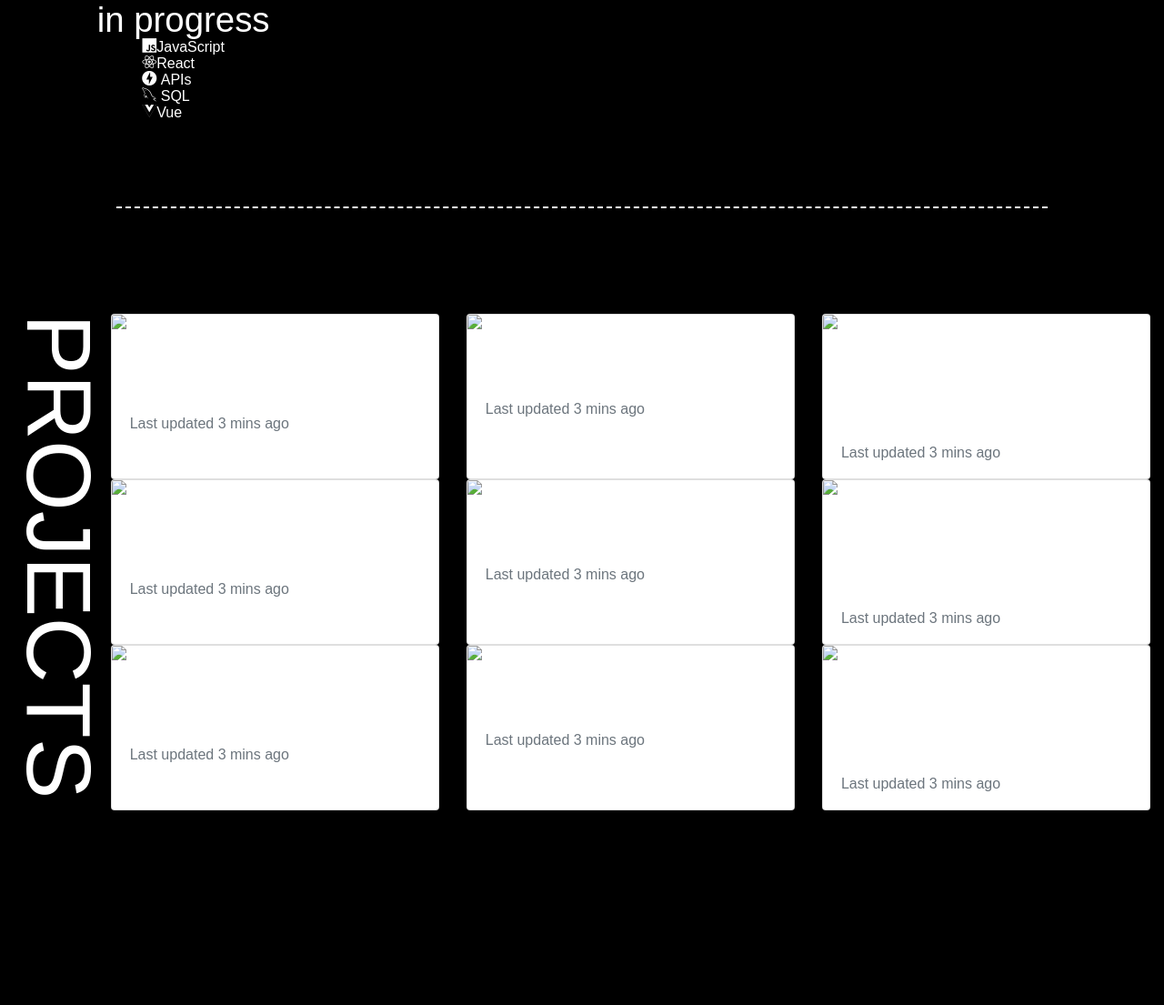
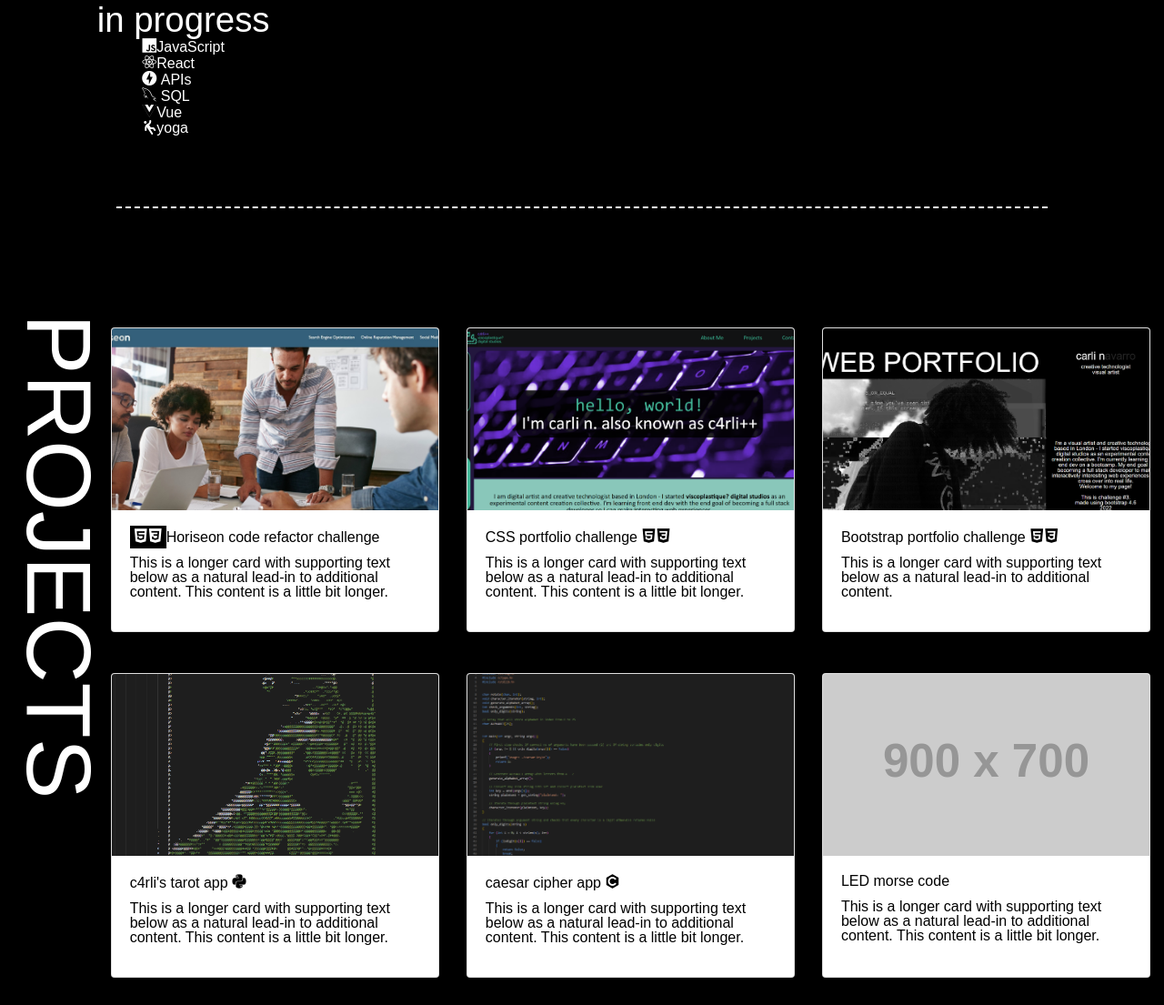
Before and after one commit to c4rli/Bootcamp-Challenge-3-Bootstrap-Portfolio, a plain HTML site: page index.html in a window 1280 px wide. Shown: the part 1571-2676 px from the top of the page at 91% size. Before the commit the page ends 2616 px from the top, so only its background shows below. Drawn offline with nearby package versions, Linux system fonts and the light colour scheme; placeholder pictures from the web are drawn by us.

Commit message:
Add new cards with titles and images, add language icons to project cards

```diff
--- a/assets/css/style.css
+++ b/assets/css/style.css
@@ -1,5 +1,6 @@
 :root {
-
+/*  */
+--variable:#000000;
 }
 
 body {
@@ -33,13 +34,17 @@ nav img {
     display: block;
 }
 
+.nav-spacer {
+    flex: 0 0 100px;
+}
+
 #testing1 {
 display: flex;
 flex-direction: column;
 
 }
 
-#section-home, #section-skills {
+#section-home, #section-skills, #section-projects {
     height: 100vh;
     display: flex;
     flex-direction: column;
@@ -124,7 +129,7 @@ hr {
     height: 33%;
 }
 
-#skills-container{
+#skills-container, #projects-container{
     flex: 1 1 auto;
 }
 
@@ -136,6 +141,42 @@ hr {
     font-size: 100px;
     writing-mode: vertical-lr;
 }
+
+#projects-content {
+    min-height: 100%;
+    display:flex;
+    flex-direction: column;
+    justify-content: space-between;
+}
+
+ .card-img-top {
+    max-width: 100%;
+    height: 60%;
+    object-fit: cover;
+}
+
+.card-body {
+    color: #000000;
+}
+
+.language-box {
+    background-color: black;
+    color: white;
+    display:inline;
+    padding: 4px;
+}
+
+.card-container {
+    height: 48%;
+    padding: 15px;
+}
+
+/*
+#projects-1
+{
+    flex:1 1 auto;
+    max-height: 10%;
+} */
 
 
 /* .cd1 {
@@ -173,7 +214,7 @@ hr {
         writing-mode:unset;
     }
 
-    #heading-skills {
+    .section-heading {
         height:100px;
         display: flex;
         justify-content: center;
@@ -212,6 +253,14 @@ hr {
     visibility: visible;
 }
 
+#testingimg {
+    background-image: url("../images/Hero1.png");
+    background-size: cover;
+    background-position: center;
+
+    min-height: 60%;
+    width: 100%;
+}
 
 
 /* nav {
--- a/index.html
+++ b/index.html
@@ -36,10 +36,11 @@
 
                 <div class="navbar-nav">
                     <a class="nav-item nav-link active" href="#">home <span class="sr-only">(current)</span></a>
-                        <a class="nav-item nav-link" href="#2">works</a>
-                        <a class="nav-item nav-link" href="#">skills</a>
-                        <a class="nav-item nav-link" href="#">contact</a>
-                        <a class="nav-item nav-link disabled" href="#">artwork</a>
+                    <a class="nav-item nav-link" href="#skills">skills</a>
+                    <a class="nav-item nav-link" href="#projects">works</a>
+
+                    <a class="nav-item nav-link disabled" href="">artwork</a>
+                    <a class="nav-item nav-link" href="#contact">contact</a>
                 </div>
 
             </nav>
@@ -47,7 +48,7 @@
 
         <!-- Home page -->
         <div id="section-home" class="container-fluid">
-            <div id="toptop" class="col-md-12 col-sm-0 blank"></div>
+            <div id="top" class="col-md-12 col-sm-0 blank nav-spacer"></div>
             <div id="content-top" class="row">
                 <div id="title-container" class="col-lg-8">
                     <h1 class="page-title"> WEB PORTFOLIO</h1>
@@ -66,11 +67,15 @@
                 </div>
                 <div class="col-lg-4 blank d-flex align-items-end justify-content-center">
                     <div>
-                        <p id="name-bottom">I am digital artist and creative technologist based in London - I started viscoplastique? digital studios as an experimental content creation collective. I'm learning front end dev with the end goal of becoming a full stack developer so I can make interesting web experiences.
-                            Welcome to my page!
+                        <p id="name-bottom">I'm a visual artist and creative technologist based in London - I started
+                            viscoplastique? digital studios as an experimental content creation collective. I'm currently
+                            learning front end dev on a bootcamp. My end goal is becoming a full stack developer to
+                            make interactively interesting web experiences that cross over into real life.
+                            <br>Welcome to my page!
 
 
-                            <br><br>made using bootstrap 4.6<br>2022</p>
+                            <br><br>This is challenge #3.<br>made using bootstrap 4.6<br>2022
+                        </p>
                     </div>
                 </div>
             </div>
@@ -80,11 +85,11 @@
     <!-- Skills Section -->
 
     <div id="section-skills" class="container-fluid">
-        <div id="toptop" class="col-md-12 col-sm-0"></div>
+        <div id="skills" class="col-md-12 col-sm-0 nav-spacer"></div>
 
 
         <div id="skills-container" class="row">
-            <div id="heading-skills" class="col-lg-1">
+            <div id="heading-skills" class="col-lg-1 section-heading">
                 <div>
                     <h2 class="side-heading">SKILLS</h2>
                 </div>
@@ -97,7 +102,7 @@
                             <p id="name-top">software/development</p>
                             <ul>
                                 <li>
-                                    <i class="devicon-html5-plain"></i>HTML
+                                    <i class="devicon-html5-plain"></i>HTML <i class="fa-solid fa-circle"></i> <i class="fa-solid fa-circle"></i> <i class="fa-regular fa-circle"></i> <i class="fa-regular fa-circle"></i> <i class="fa-regular fa-circle"></i>
 
                                 </li>
                                 <li>
@@ -174,6 +179,7 @@
 
                                     <i class="devicon-vuejs-plain"></i>Vue
                                 </li>
+                                <i class="fa-solid fa-person-falling"></i>yoga
                             </ul>
                         </div>
                     </div>
@@ -189,96 +195,76 @@
     <hr>
 
     <!-- Projects -->
-    <div id="2"></div>
-    <div id="section-skills" class="container-fluid">
-        <div id="toptop" class="col-md-12 col-sm-0"></div>
+    <div id="section-projects" class="container-fluid">
+        <div id="projects" class="col-md-12 col-sm-0 nav-spacer"></div>
 
 
-        <div id="skills-container" class="row">
-            <div id="heading-skills" class="col-lg-1">
+        <div id="projects-container" class="row">
+            <div id="section-heading" class=" section-heading col-lg-1">
                 <div>
                     <h2 class="side-heading">PROJECTS</h2>
                 </div>
             </div>
-            <div id="skills-text" class="col-lg-11">
-                <div class="card-deck">
-                    <div class="card">
-                      <img src="..." class="card-img-top" alt="...">
+            <div id="projects-content" class="col-lg-11 p-0">
+
+                <div class="row row-cols-1 row-cols-lg-3 m-0">
+                    <div class="col card-container">
+                      <div class="card h-100">
+                        <img src="./assets/images/project-horiseon.jpg" class="card-img-top" alt="...">
                         <div class="card-body">
-                        <h5 class="card-title">Card title</h5>
+                          <h5 class="card-title"><div class="language-box"><i class="devicon-html5-plain"></i><i class="devicon-css3-plain"></i></div>Horiseon code refactor challenge</h5>
                           <p class="card-text">This is a longer card with supporting text below as a natural lead-in to additional content. This content is a little bit longer.</p>
-                        <p class="card-text"><small class="text-muted">Last updated 3 mins ago</small></p>
-                      </div>
-                    </div>
-                    <div class="card">
-                      <img src="..." class="card-img-top" alt="...">
-                      <div class="card-body">
-                        <h5 class="card-title">Card title</h5>
-                        <p class="card-text">This card has supporting text below as a natural lead-in to additional content.</p>
-                        <p class="card-text"><small class="text-muted">Last updated 3 mins ago</small></p>
-                      </div>
-                    </div>
-                    <div class="card">
-                      <img src="..." class="card-img-top" alt="...">
-                      <div class="card-body">
-                        <h5 class="card-title">Card title</h5>
-                        <p class="card-text">This is a wider card with supporting text below as a natural lead-in to additional content. This card has even longer content than the first to show that equal height action.</p>
-                        <p class="card-text"><small class="text-muted">Last updated 3 mins ago</small></p>
                         </div>
                       </div>
                     </div>
-                  <div class="card-deck">
-                    <div class="card">
-                      <img src="..." class="card-img-top" alt="...">
+                    <div class="col card-container">
+                      <div class="card h-100">
+                        <img src="./assets/images/project-portfolio1.png" class="card-img-top" alt="...">
                         <div class="card-body">
-                        <h5 class="card-title">Card title</h5>
+                          <h5 class="card-title">CSS portfolio challenge <i class="devicon-html5-plain"></i><i class="devicon-css3-plain"></i></h5>
                           <p class="card-text">This is a longer card with supporting text below as a natural lead-in to additional content. This content is a little bit longer.</p>
-                        <p class="card-text"><small class="text-muted">Last updated 3 mins ago</small></p>
-                      </div>
-                    </div>
-                    <div class="card">
-                      <img src="..." class="card-img-top" alt="...">
-                      <div class="card-body">
-                        <h5 class="card-title">Card title</h5>
-                        <p class="card-text">This card has supporting text below as a natural lead-in to additional content.</p>
-                        <p class="card-text"><small class="text-muted">Last updated 3 mins ago</small></p>
-                      </div>
-                    </div>
-                    <div class="card">
-                      <img src="..." class="card-img-top" alt="...">
-                      <div class="card-body">
-                        <h5 class="card-title">Card title</h5>
-                        <p class="card-text">This is a wider card with supporting text below as a natural lead-in to additional content. This card has even longer content than the first to show that equal height action.</p>
-                        <p class="card-text"><small class="text-muted">Last updated 3 mins ago</small></p>
                         </div>
                       </div>
                     </div>
-                  <div class="card-deck">
-                    <div class="card">
-                      <img src="..." class="card-img-top" alt="...">
+                    <div class="col  card-container">
+                      <div class="card h-100">
+                        <img src="./assets/images/project-portfolio2.png" class="card-img-top" alt="...">
                         <div class="card-body">
-                        <h5 class="card-title">Card title</h5>
-                        <p class="card-text">This is a longer card with supporting text below as a natural lead-in to additional content. This content is a little bit longer.</p>
-                        <p class="card-text"><small class="text-muted">Last updated 3 mins ago</small></p>
-                      </div>
-                    </div>
-                    <div class="card">
-                      <img src="..." class="card-img-top" alt="...">
-                      <div class="card-body">
-                        <h5 class="card-title">Card title</h5>
-                        <p class="card-text">This card has supporting text below as a natural lead-in to additional content.</p>
-                        <p class="card-text"><small class="text-muted">Last updated 3 mins ago</small></p>
-                      </div>
-                    </div>
-                    <div class="card">
-                      <img src="..." class="card-img-top" alt="...">
-                      <div class="card-body">
-                        <h5 class="card-title">Card title</h5>
-                        <p class="card-text">This is a wider card with supporting text below as a natural lead-in to additional content. This card has even longer content than the first to show that equal height action.</p>
-                        <p class="card-text"><small class="text-muted">Last updated 3 mins ago</small></p>
+                          <h5 class="card-title">Bootstrap portfolio challenge <i class="devicon-html5-plain"></i><i class="devicon-css3-plain"></i></h5>
+                          <p class="card-text">This is a longer card with supporting text below as a natural lead-in to additional content.</p>
                         </div>
                       </div>
                     </div>
+                    <div class="col  card-container">
+                      <div class="card h-100">
+                        <img src="./assets/images/project-tarot.png" class="card-img-top" alt="...">
+                        <div class="card-body">
+                          <h5 class="card-title">c4rli's tarot app <i class="devicon-python-plain"></i></h5>
+                          <p class="card-text">This is a longer card with supporting text below as a natural lead-in to additional content. This content is a little bit longer.</p>
+                        </div>
+                      </div>
+                    </div>
+                    <div class="col card-container">
+                        <div class="card h-100">
+                          <img src="./assets/images/project-caesar.png" class="card-img-top" alt="...">
+                          <div class="card-body">
+                            <h5 class="card-title">caesar cipher app <i class="devicon-c-plain"></i></h5>
+                            <p class="card-text">This is a longer card with supporting text below as a natural lead-in to additional content. This content is a little bit longer.</p>
+                          </div>
+                        </div>
+                      </div>
+                      <div class="col card-container">
+                        <div class="card h-100">
+                          <img src="https://placehold.co/900x700?text=coming+soon..." class="card-img-top" alt="...">
+                          <div class="card-body">
+                            <h5 class="card-title">LED morse code</h5>
+                            <p class="card-text">This is a longer card with supporting text below as a natural lead-in to additional content. This content is a little bit longer.</p>
+                          </div>
+                        </div>
+                      </div>
+                    </div>
+                </div>
+
 
 
 
```
Also changed, not shown: assets/images/LED-proj.jpg (added), assets/images/cipher-proj.png (added), assets/images/project-caesar.png (added), assets/images/project-horiseon.jpg (added), assets/images/project-portfolio1.png (added), assets/images/project-portfolio2.png (added), assets/images/project-tarot.png (added), assets/images/readability-proj.jpg (added). Lines whose indentation alone changed are shown as unchanged.
